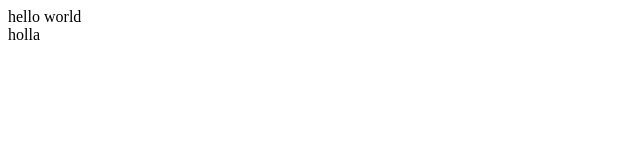
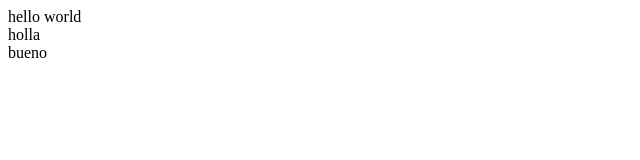
Before and after one commit to akoua/formation-git, a plain HTML site: page index.html in a window 1280 px wide. Shown: the full height of the page, 0-640 px from the left. Drawn offline with Linux system fonts and the light colour scheme.

Commit message:
add bueno

```diff
--- a/index.html
+++ b/index.html
@@ -9,5 +9,6 @@
 <body>
     <div>hello world</div>
     <div>holla</div>
+    <div>bueno</div>
 </body>
 </html>
```
Also changed, not shown: d1/doc2.txt (added).
